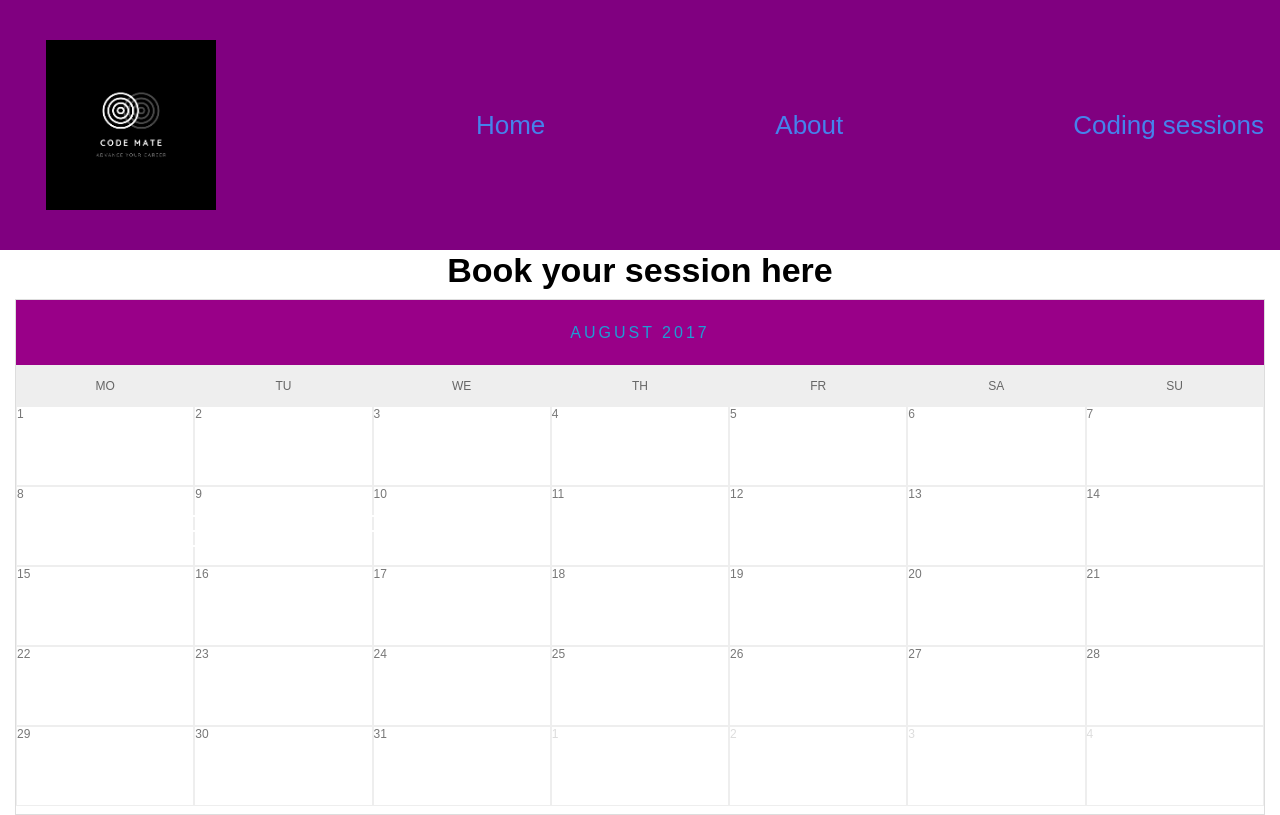
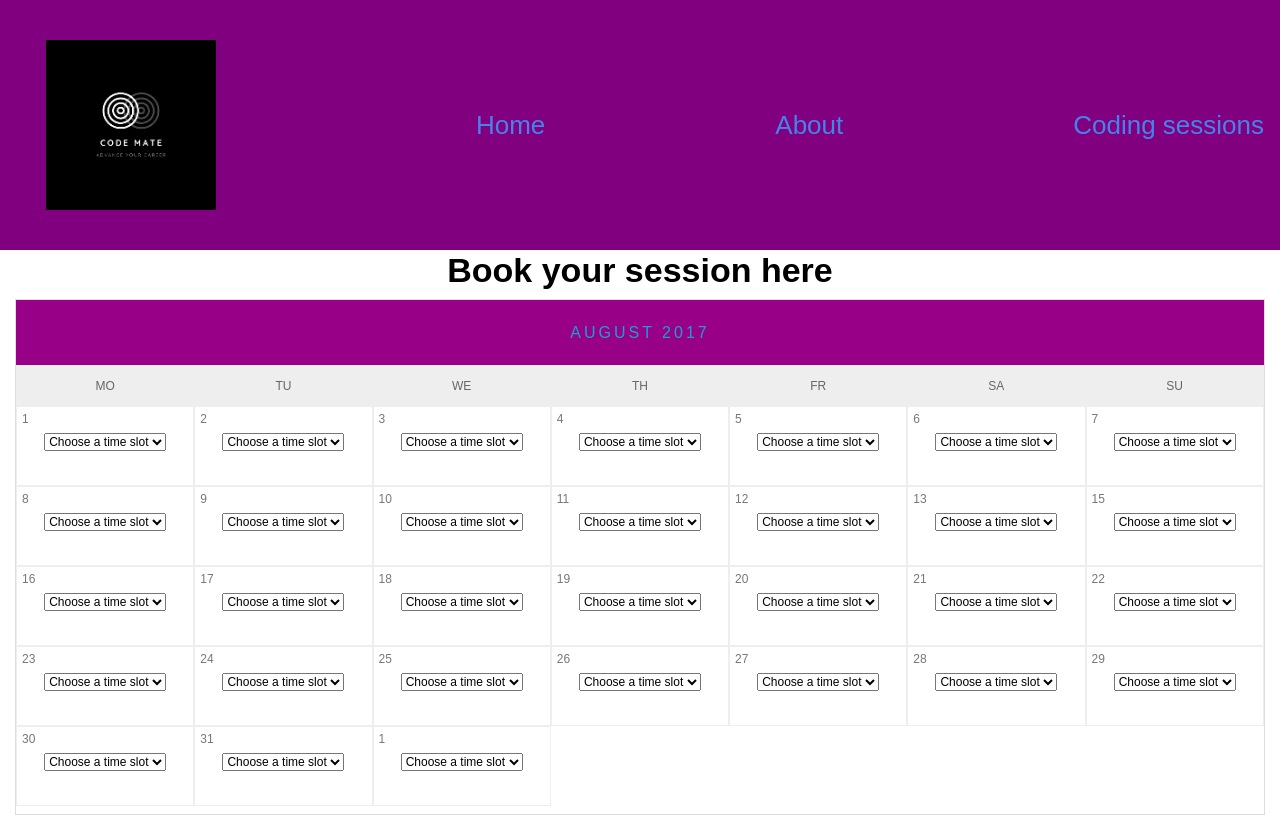
Before and after one commit to Karem1986/Code_Mate, a React (Create React App) app: page /code_session in a window 1280 px wide. Built offline with nearby package versions, Linux system fonts and the light colour scheme.

Commit message:
fetching github developers from github REST API

```diff
--- a/package.json
+++ b/package.json
@@ -10,6 +10,7 @@
     "@testing-library/jest-dom": "^4.2.4",
     "@testing-library/react": "^9.5.0",
     "@testing-library/user-event": "^7.2.1",
+    "axios": "^0.20.0",
     "emotion-theming": "^10.0.27",
     "react": "^16.13.1",
     "react-dom": "^16.13.1",
--- a/src/App.js
+++ b/src/App.js
@@ -1,6 +1,7 @@
 import React from "react";
 import NavBar from "../src/components/NavBar";
 import Homepage from "./pages/Homepage";
+import Buddies from "../src/pages/Buddies/index.js";
 import { BrowserRouter as Router } from "react-router-dom";
 import { Switch, Route } from "react-router-dom"; //gives a website for each web page
 import "./App.css";
@@ -12,8 +13,13 @@ function App() {
       <div className="App">
         <NavBar />
         <Switch>
+          <Route
+            path="/code_session/:select_buddy"
+            exact
+            component={Buddies}
+          ></Route>
+          <Route path="/code_session" component={BookSession}></Route>
           <Route path="/" exact component={Homepage}></Route>
-          <Route path="/code_session" component={BookSession}></Route>
         </Switch>
       </div>
     </Router>
--- /dev/null
+++ b/src/components/DevProfiles.js
@@ -0,0 +1,15 @@
+import React from "react";
+
+export default function DevProfiles(props) {
+  return (
+    <div className="buddies">
+      <img src={props.avatar_url} width="500px" heigth="450px" />
+      <h4>Username: {props.login}</h4>
+
+      <a target="_blank" href={props.url}>
+        {" "}
+        <h4>Github profile </h4>
+      </a>
+    </div>
+  );
+}
--- /dev/null
+++ b/src/pages/Buddies/index.js
@@ -0,0 +1,44 @@
+import React, { useEffect, useState } from "react";
+import DevProfiles from "../../components/DevProfiles";
+import axios from "axios";
+
+export default function Buddies() {
+  const [githubUsers, setGithubUsers] = useState([]);
+
+  //Display the profiles from Github until backend users is created:
+
+  useEffect(() => {
+    async function getProfiles() {
+      try {
+        const API_URL = `https://api.github.com`;
+
+        const profiles = await axios.get(`${API_URL}/users?limit=5`);
+
+        console.log("testing api", profiles);
+        setGithubUsers(profiles.data);
+      } catch (error) {
+        console.log(error.message);
+      }
+    }
+    getProfiles();
+  }, []);
+
+  return (
+    <div>
+      <h1>Select your coding buddy: </h1>
+
+      <span>
+        {githubUsers.map((data, index) => {
+          return (
+            <DevProfiles
+              key={index}
+              login={data.login}
+              url={data.url}
+              avatar_url={data.avatar_url}
+            />
+          );
+        })}
+      </span>
+    </div>
+  );
+}
--- a/src/pages/Calendar/index.css
+++ b/src/pages/Calendar/index.css
@@ -110,6 +110,7 @@ body {
   height: 15px;
   line-height: 15px;
   text-align: left;
+  padding: 5px;
 }
 
 .bt-calendar.monthly-view .calendar-table .days li .extra-days {
--- a/src/pages/Calendar/index.js
+++ b/src/pages/Calendar/index.js
@@ -1,8 +1,9 @@
-import React, { useState } from "react";
+import React, { useEffect, useState } from "react";
 import { makeStyles } from "@material-ui/core/styles";
 import Popover from "@material-ui/core/Popover";
 import Typography from "@material-ui/core/Typography";
 import Button from "@material-ui/core/Button";
+import { Link } from "react-router-dom";
 import index from "./index.css";
 
 const useStyles = makeStyles((theme) => ({
@@ -10,29 +11,35 @@ const useStyles = makeStyles((theme) => ({
     padding: theme.spacing(2),
   },
   button: {
-    backgroundColor: "green",
-    borderRadius: 150,
-    fontSize: 15,
-    minWidth: 250,
-    margin: 10,
-    padding: 15,
+    backgroundColor: "black",
+    borderRadius: 100,
+    fontSize: 10,
+    minWidth: 50,
+    margin: 5,
+    padding: 5,
     fontWeight: "bold",
+    color: "white",
   },
 }));
 
 export default function BookSession() {
   const classes = useStyles();
   const [anchorEl, set_Day] = useState(null);
+  let [showButton, set_Button] = useState(null);
+  //which time slot a person is selecting
+  const [setTime, set_Time] = useState("");
 
   //Upon clicking on a day, the user will see a pop up with a date dropdown where can select a session
   const handleClick = (event) => {
-    // set_Day(event.currentTarget); //shows pops up upon click
-    //if click inside day then show pop up
-    if (set_Day(event.currentTarget)) {
-      return "simple-popover";
-    } else {
-      return undefined;
-    }
+    set_Day(event.currentTarget); //shows pops up upon click
+  };
+
+  const onChange = (event) => {
+    const [day, time] = event.currentTarget.value.split("-");
+    //if click inside select options show the pop up
+    // console.log("event", event);
+    set_Button(day);
+    set_Time(time);
   };
 
   const handleClose = () => {
@@ -76,14 +83,51 @@ export default function BookSession() {
                 <li>Su</li>
               </ul>
 
-              <div hidden="true">
+              <ul className="days">
+                {[
+                  1,
+                  2,
+                  3,
+                  4,
+                  5,
+                  6,
+                  7,
+                  8,
+                  9,
+                  10,
+                  11,
+                  12,
+                  13,
+                  15,
+                  16,
+                  17,
+                  18,
+                  19,
+                  20,
+                  21,
+                  22,
+                  23,
+                  24,
+                  25,
+                  26,
+                  27,
+                  28,
+                  29,
+                  30,
+                  31,
+                  1,
+                ].map((number) => (
+                  <li>
+                    <span className="day-item">{number}</span>
+                    {showButton === number.toString() ? (
+                      <div>
                         <Button
                           aria-describedby={id}
                           variant="contained"
                           onClick={handleClick}
                           className={classes.button}
                         >
-                  Select a time slot
+                          Choose your buddy now
                         </Button>
                         <Popover
                           id={id}
@@ -99,121 +143,24 @@ export default function BookSession() {
                             horizontal: "center",
                           }}
                         >
-                  <Typography className={classes.typography}></Typography>
+                          <Typography className={classes.typography}>
+                            <Link to="/code_session/:select_buddy">
+                              Buddies
+                            </Link>
+                          </Typography>
                         </Popover>
                       </div>
+                    ) : null}
 
-              <ul className="days">
-                <li>
-                  <span className="day-item">1</span>
+                    <select onChange={onChange} value={setTime}>
+                      {" "}
+                      <option value="">Choose a time slot</option>
+                      <option value={`${number}-9am`}>9am-10am</option>
+                      <option value={`${number}-10am`}>10am-11am</option>
+                      <option value={`${number}-11am`}>11am-12am</option>
+                    </select>
                   </li>
-                <li>
-                  <span className="day-item">2</span>
-                </li>
-                <li>
-                  <span className="day-item">3</span>
-                </li>
-                <li>
-                  <span className="day-item">4</span>
-                </li>
-                <li>
-                  <span className="day-item">5</span>
-                </li>
-                <li>
-                  <span className="day-item">6</span>
-                </li>
-                <li>
-                  <span className="day-item">7</span>
-                </li>
-                <li>
-                  <span className="day-item">8</span>
-                </li>
-                <li>
-                  <span className="day-item">9</span>
-                  <span className="repeating-event"></span>
-                  <span className="repeating-event"></span>
-                  <span className="repeating-event"></span>
-                </li>
-                <li className="today">
-                  <span className="day-item">10</span>
-                  <span className="repeating-event"></span>
-                  <span className="repeating-event"></span>
-                </li>
-                <li>
-                  <span className="day-item">11</span>
-                </li>
-                <li>
-                  <span className="day-item">12</span>
-                </li>
-                <li>
-                  <span className="day-item">13</span>
-                </li>
-                <li>
-                  <span className="day-item">14</span>
-                </li>
-                <li className="selected">
-                  <span className="day-item">15</span>
-                </li>
-                <li>
-                  <span className="day-item">16</span>
-                </li>
-                <li>
-                  <span className="day-item">17</span>
-                </li>
-                <li>
-                  <span className="day-item">18</span>
-                </li>
-                <li>
-                  <span className="day-item">19</span>
-                </li>
-                <li>
-                  <span className="day-item">20</span>
-                </li>
-                <li>
-                  <span className="day-item">21</span>
-                </li>
-                <li>
-                  <span className="day-item">22</span>
-                </li>
-                <li>
-                  <span className="day-item">23</span>
-                </li>
-                <li>
-                  <span className="day-item">24</span>
-                </li>
-                <li>
-                  <span className="day-item">25</span>
-                </li>
-                <li>
-                  <span className="day-item">26</span>
-                </li>
-                <li>
-                  <span className="day-item">27</span>
-                </li>
-                <li>
-                  <span className="day-item">28</span>
-                </li>
-                <li>
-                  <span className="day-item">29</span>
-                </li>
-                <li>
-                  <span className="day-item">30</span>
-                </li>
-                <li>
-                  <span className="day-item">31</span>
-                </li>
-                <li>
-                  <span className="day-item extra-days">1</span>
-                </li>
-                <li>
-                  <span className="day-item extra-days">2</span>
-                </li>
-                <li>
-                  <span className="day-item extra-days">3</span>
-                </li>
-                <li>
-                  <span className="day-item extra-days">4</span>
-                </li>
+                ))}
               </ul>
             </div>
           </div>
```
Also changed, not shown: src/pages/Buddies/index.css (added), 1 other file (tests, documents, lock files or other folders). Lines whose indentation alone changed are shown as unchanged.
